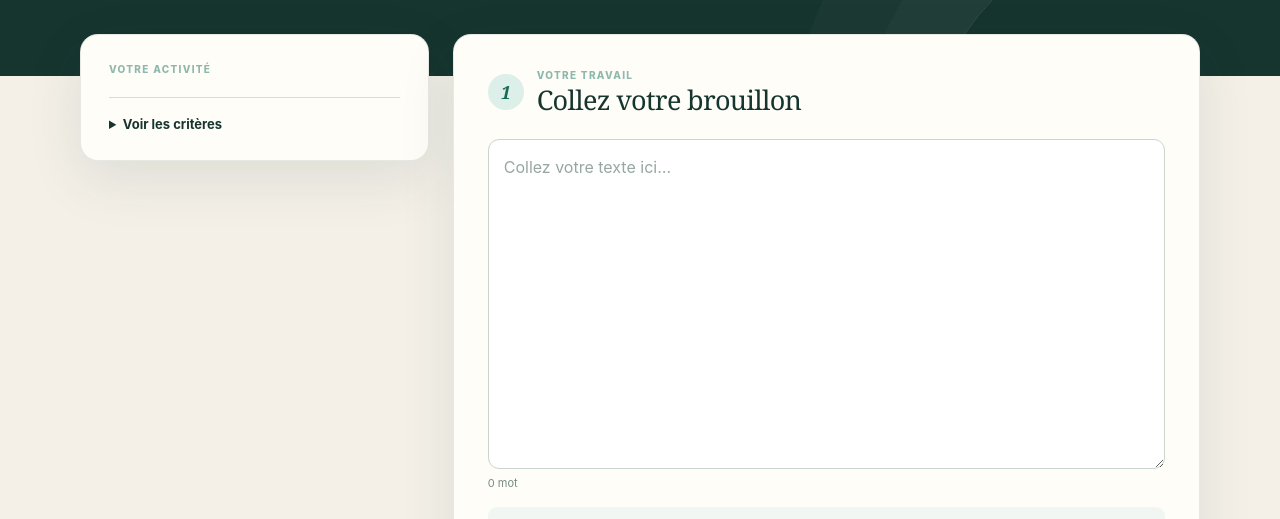
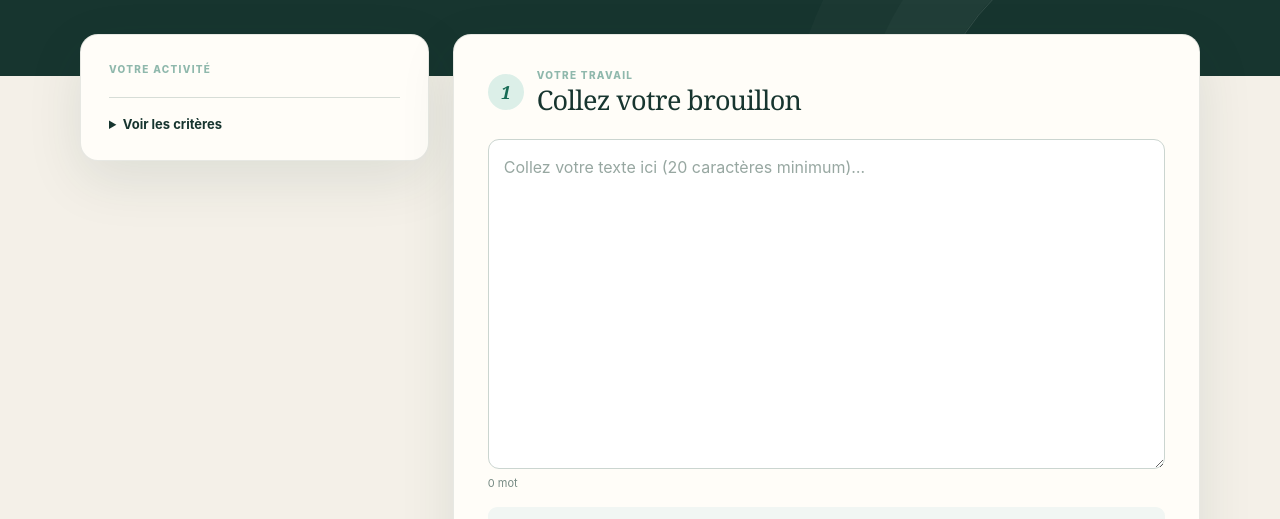
Before and after one commit to anthonyschoch/coach-redaction-rise, a website: page public/index.html in a window 1280 px wide. Shown: the part 412-931 px from the top of the page. Drawn offline with Linux system fonts and the light colour scheme; no server answers.

Commit message:
Clarifier le seuil minimal du brouillon

```diff
--- a/public/index.html
+++ b/public/index.html
@@ -34,7 +34,7 @@
       <div class="draft-card">
         <div class="numbered-title"><span>1</span><div><p class="kicker">Votre travail</p><h2>Collez votre brouillon</h2></div></div>
         <label class="sr-only" for="draft">Votre brouillon</label>
-        <textarea id="draft" rows="12" placeholder="Collez votre texte ici…"></textarea>
+        <textarea id="draft" rows="12" placeholder="Collez votre texte ici (20 caractères minimum)…"></textarea>
         <div class="draft-meta"><span id="word-count">0 mot</span><span id="char-count"></span></div>
         <div class="privacy"><span aria-hidden="true">◇</span><span>N’ajoutez ni nom, ni matricule, ni donnée personnelle. Le prototype ne conserve pas votre conversation.</span></div>
         <div id="setup-error" class="error" role="alert" hidden></div>
```
